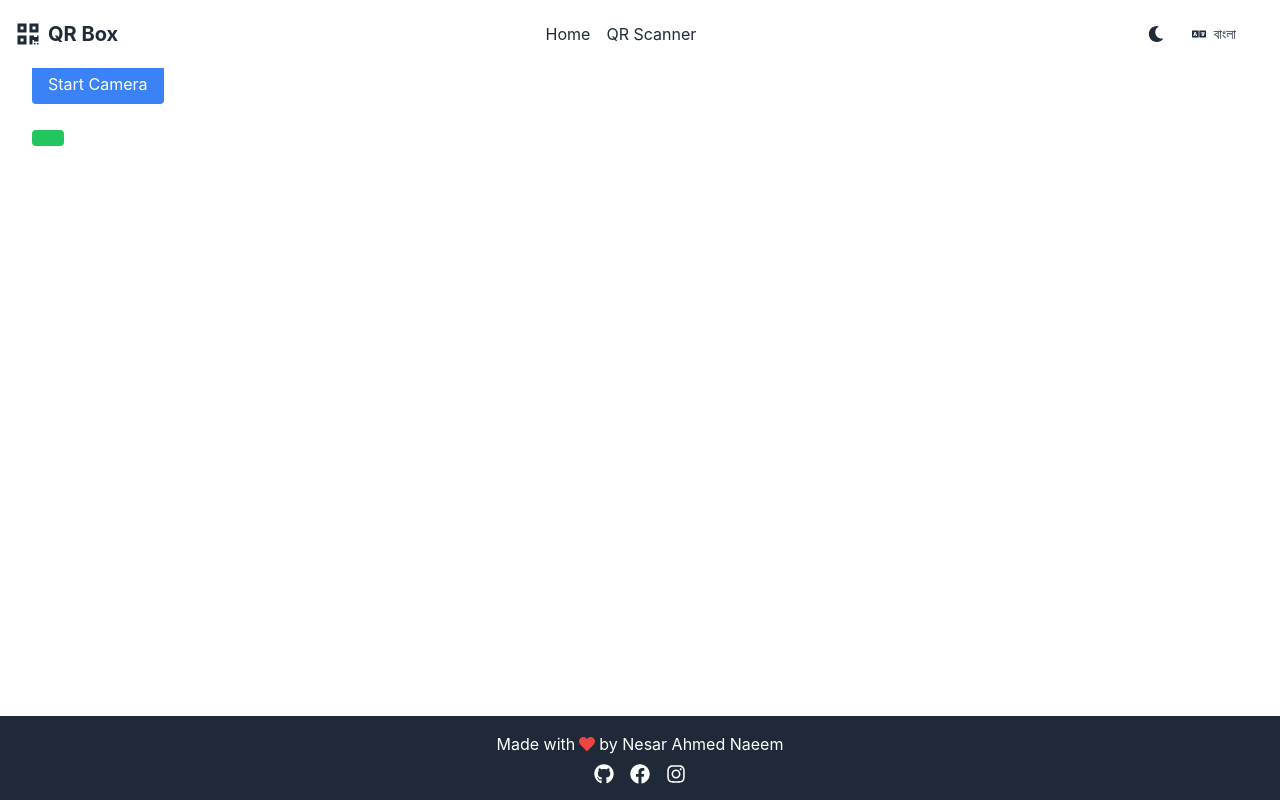
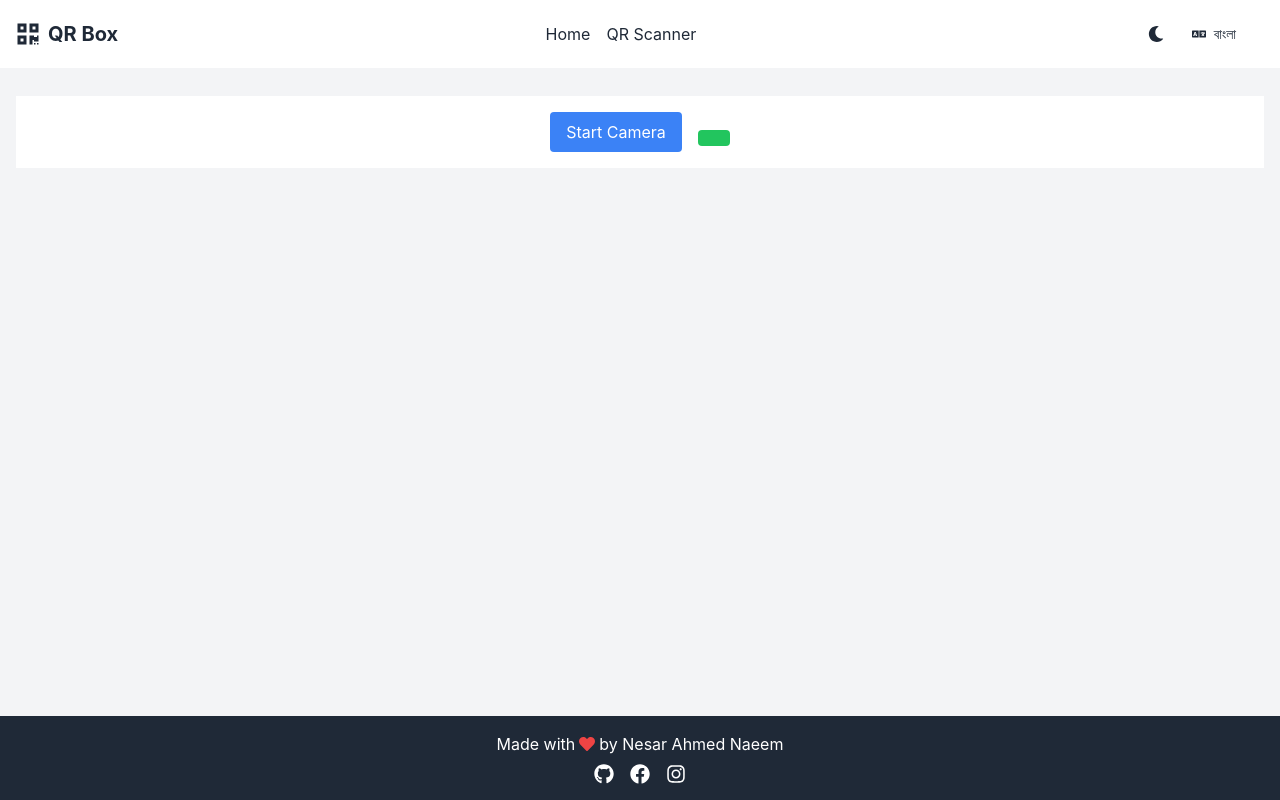
Before and after one commit to nesaranaeem/qr-box, a Next.js app: page /indian-product-detector in a window 1280 px wide. Built offline with nearby package versions, Linux system fonts and the light colour scheme.

Commit message:
feat: Improve Indian Product Detector page style

```diff
--- a/components/IndianProductDetector.js
+++ b/components/IndianProductDetector.js
@@ -117,9 +117,9 @@ const IndianProductDetector = () => {
   };
 
   return (
-    <div className={`p-4 ${darkMode ? 'bg-gray-800 text-white' : 'bg-white text-gray-800'}`}>
+    <div className={`flex flex-col items-center ${darkMode ? 'bg-gray-800 text-white' : 'bg-white text-gray-800'}`}>
       <h1 className="text-2xl font-bold mb-4">{content.indianProductDetector}</h1>
-      <div className="mb-4">
+      <div className="mb-4 space-x-4">
         <button
           onClick={toggleCamera}
           className={`px-4 py-2 rounded ${
@@ -128,8 +128,6 @@ const IndianProductDetector = () => {
         >
           {camera ? content.stopCamera : content.startCamera}
         </button>
-      </div>
-      <div className="mb-4">
         <input
           type="file"
           accept="image/*"
@@ -146,7 +144,9 @@ const IndianProductDetector = () => {
           {content.uploadBarcode}
         </button>
       </div>
-      {camera && <div ref={videoRef} className="mb-4" />}
+      {camera && (
+        <div ref={videoRef} className="mb-4 w-full max-w-lg h-64 bg-black rounded-lg overflow-hidden" />
+      )}
       {result && (
         <div
           className={`p-4 rounded ${
--- a/pages/indian-product-detector.js
+++ b/pages/indian-product-detector.js
@@ -4,12 +4,14 @@ import Header from '../components/Header';
 import Footer from '../components/Footer';
 import IndianProductDetector from '../components/IndianProductDetector';
 import { useLanguage } from '../contexts/LanguageContext';
+import { useDarkMode } from '../contexts/DarkModeContext';
 
 export default function IndianProductDetectorPage() {
   const { content } = useLanguage();
+  const { darkMode } = useDarkMode();
 
   return (
-    <div className="flex flex-col min-h-screen">
+    <div className={`flex flex-col min-h-screen ${darkMode ? 'bg-gray-900 text-white' : 'bg-gray-100 text-gray-900'}`}>
       <Head>
         <title>{`${content.indianProductDetector} | ${content.title}`}</title>
         <meta name="description" content={content.indianProductDetectorDescription} />
@@ -18,7 +20,7 @@ export default function IndianProductDetectorPage() {
 
       <Header />
 
-      <main className="flex-grow container mx-auto px-4 py-8">
+      <main className="flex-grow container mx-auto px-4 py-8 mt-16">
         <IndianProductDetector />
       </main>
 
```
